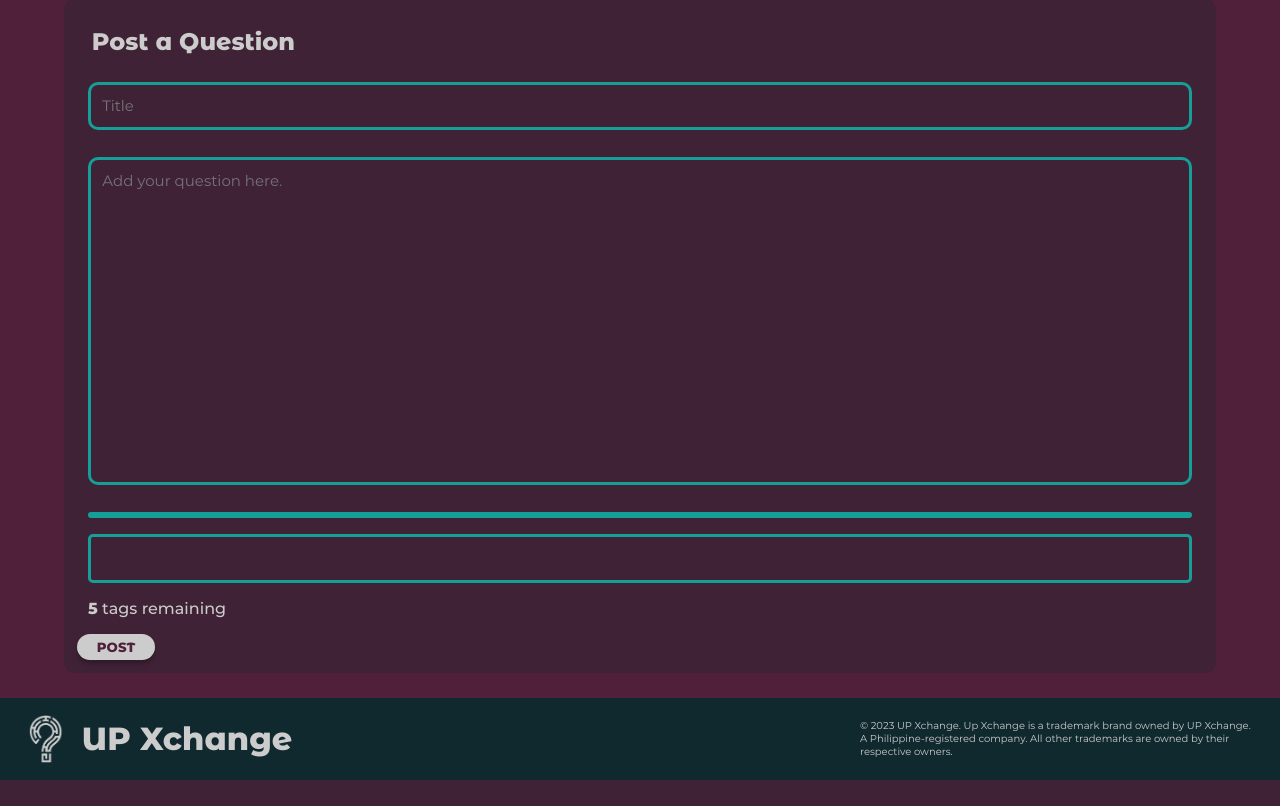
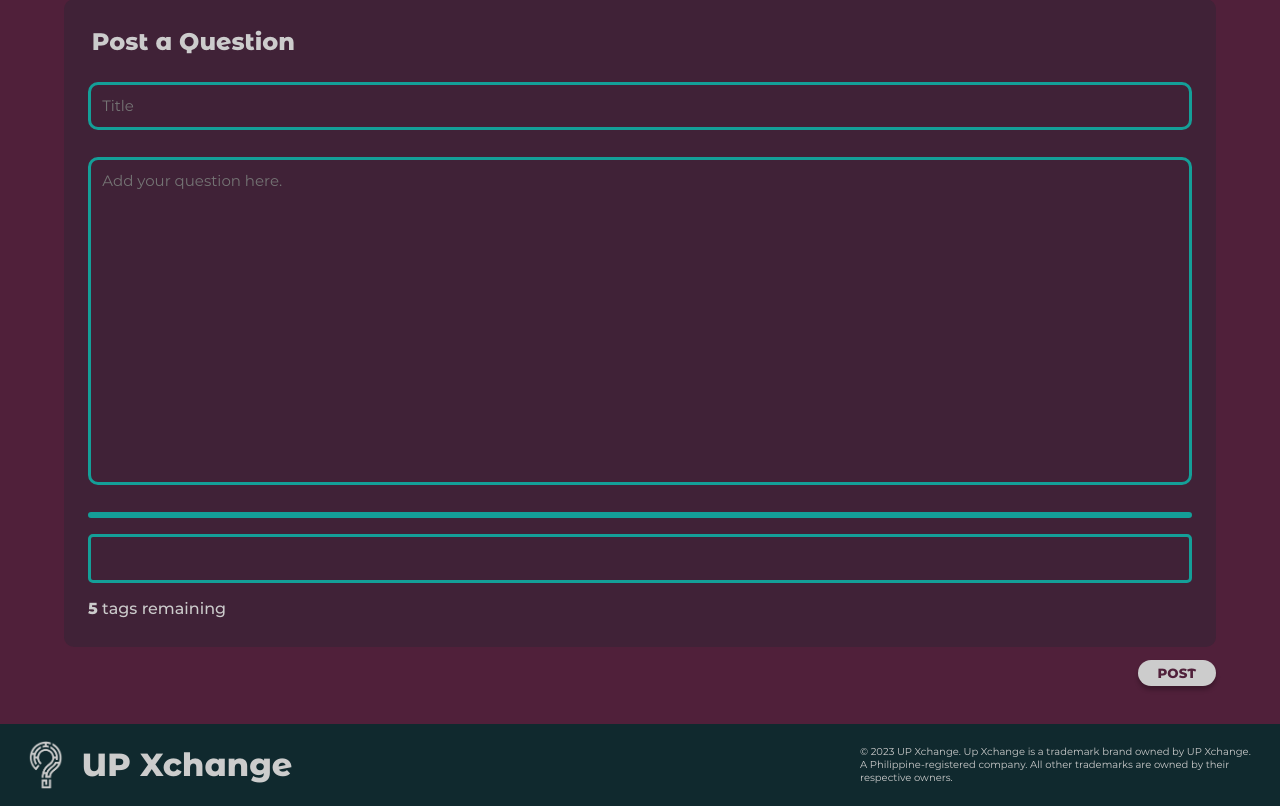
Before and after one commit to dibsdibsdibs/UPXchange, a PHP site: page /addQuestion.php in a window 1280 px wide. Shown: the part 108-914 px from the top of the page. Before the commit the page ends 888 px from the top, so only its background shows below. Run offline with PHP 8.4, Linux system fonts and the light colour scheme.

Commit message:
pew pew pew

```diff
--- a/addQuestion.php
+++ b/addQuestion.php
@@ -40,8 +40,8 @@ session_start();
                 <p><span> </span> tags remaining</p>
             </div>
         </div>
-        <button type="submit" id="post">POST</button>
     </div>
+    <button type="submit" id="post">POST</button>
     <!-- Footer bar section -->
     <div class="bottom-footer">
         <div id="footer-left">
--- a/styles/addQuestionDesign.css
+++ b/styles/addQuestionDesign.css
@@ -115,7 +115,9 @@ hr{
     font-family: Montesserat-Bold;
 }
 
-#post{
+button{
+    margin: 1% 5% 3% 0px;
+    float: right;
     padding: 5px 20px;
     border-radius: 50px;
     font-family: Montesserat-Bold;
```
